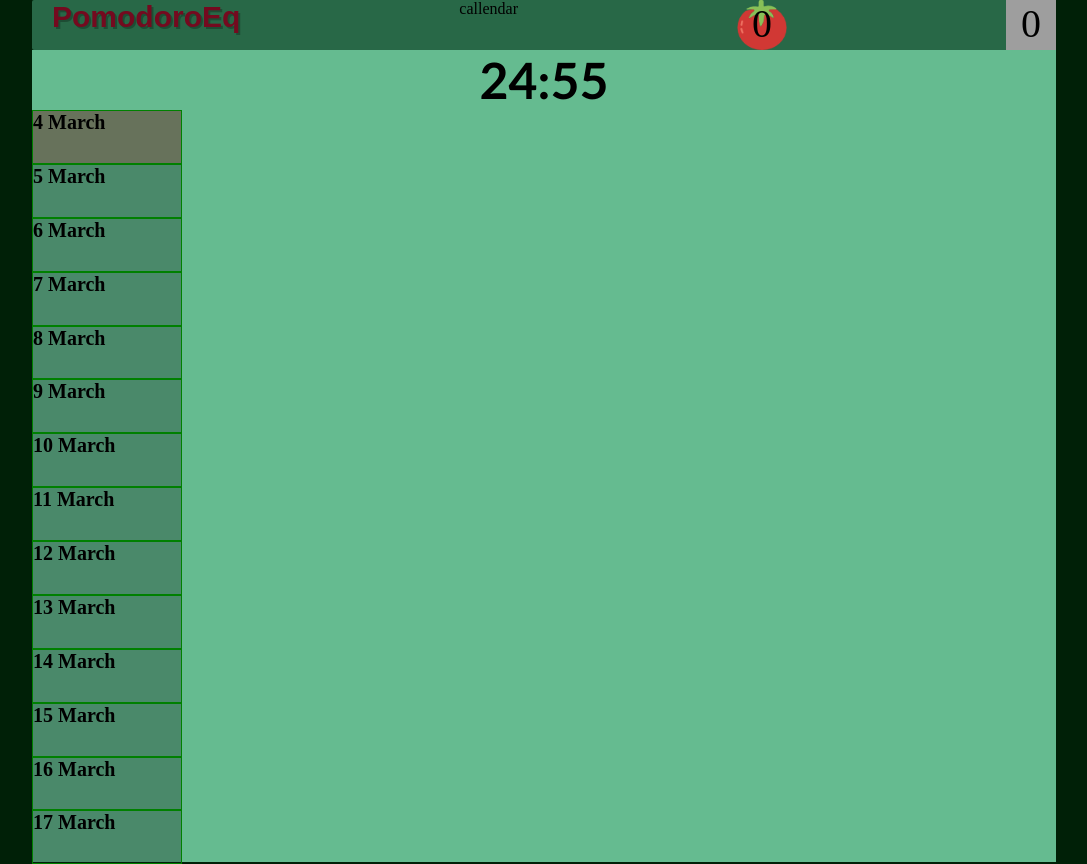
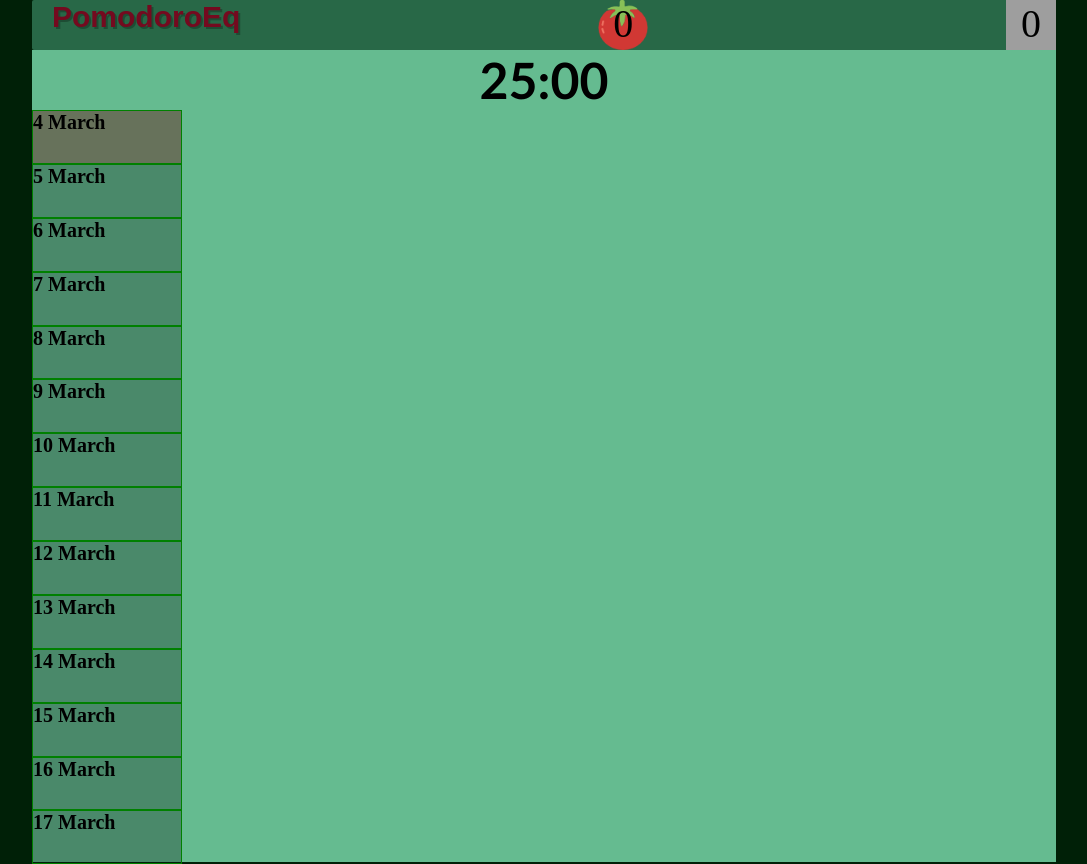
Before and after one commit to JaskierBard/pomodoroeq-front, a React (Create React App) app: page /callendar in a window 1280 px wide. Shown: the whole page, without its empty margins (96-1183 px from the left). Built offline with nearby package versions, Linux system fonts and the light colour scheme; grey boxes are pictures that could not be loaded.

Commit message:
splited previous ideas to separated components

```diff
--- a/src/App.tsx
+++ b/src/App.tsx
@@ -1,66 +1,25 @@
-import React, {useEffect, useState } from 'react';
-import Countdown, { zeroPad } from 'react-countdown';
+import React from 'react';
+import { Callendar } from './components/Calendar/callendar';
+import { Clock } from './components/Clock/clock';
 
-interface Clock{
-  hours: number
-  minutes: number
-  seconds: number
-  completed: boolean
-
-}
 
 export const App = () => {
-  const [day, setDay] = useState<string[]>([]);
+// const onPause = () => {
 
-
-
-  const monthNames = ["January", "February", "March", "April", "May", "June",
-  "July", "August", "September", "October", "November", "December"
-];
-
-
-
-  useEffect(() => {
-
-    const days = []
-      for (let i = 0; i < 14; i++) {
-        const d = new Date()
-            d.setDate(d.getDate()+i);
-        days.push(String(d.getDate()) + '  ' + (monthNames[d.getMonth()]))
-      }
-      setDay(days)
-}, []);
-
-
-
-const renderer = ({ hours, minutes, seconds, completed }:Clock) => {
-  if (completed) {
-    window.alert('Time is out!')
-    return <span>Time is out!</span>;
-  } else {
-    return <span>{zeroPad(minutes)}:{zeroPad(seconds)}</span>;
-  }
-};
-
-const onPause = () => {
-
-}
+// }
 
 
   return (
     <>
       <header>
         <h1>PomodoroEq</h1>
-        <a>callendar</a>
         <div className='tomato'>0</div>
         <div className='seed'>0</div>
       </header>
 
       <div className='bgc'>
-      <div className='clock'><Countdown date={Date.now() + (1000  * 60 * 25)} renderer={renderer} ></Countdown></div>
-        <ul className='Callendar'>
-          {day.map((item, index) => <li className='dayCallendar' key={index}><strong>{item}</strong></li>)}
-        </ul>
+        <Clock></Clock>
+        <Callendar></Callendar>
 
 
       </div>
--- /dev/null
+++ b/src/components/Calendar/callendar.tsx
@@ -0,0 +1,24 @@
+import React, { useEffect, useState } from "react"
+
+export const Callendar = () => {
+    const [day, setDay] = useState<string[]>([]);
+
+    const monthNames = ["January", "February", "March", "April", "May", "June",
+    "July", "August", "September", "October", "November", "December"
+  ];
+
+  useEffect(() => {
+
+    const days = []
+      for (let i = 0; i < 14; i++) {
+        const d = new Date()
+            d.setDate(d.getDate()+i);
+        days.push(String(d.getDate()) + '  ' + (monthNames[d.getMonth()]))
+      }
+      setDay(days)
+}, []);
+
+return <ul className='Callendar'>
+{day.map((item, index) => <li className='dayCallendar' key={index}><strong>{item}</strong></li>)}
+</ul>
+}
--- /dev/null
+++ b/src/components/Clock/clock.tsx
@@ -0,0 +1,27 @@
+import React, { useEffect, useState } from 'react';
+import {ClockInterface} from 'types'
+import Countdown, { zeroPad } from 'react-countdown';
+
+
+export const Clock = () => {
+    const [time, setTime] = useState<number>(1);
+
+    useEffect(() => {
+        document.title = time.toString();
+        console.log(time)
+    }, []);
+
+    const renderer = ({ hours, minutes, seconds, completed }:ClockInterface) => {
+        setTime(minutes)
+        if (completed) {
+          window.alert('Time is out!')
+          return <span>Time is out!</span>;
+        } else {
+          return <span>{zeroPad(minutes)}:{zeroPad(seconds)}</span>;
+        }
+      };
+
+
+      return       <div className='clock'><Countdown date={Date.now() + (1000  * 60 * 25)} renderer={renderer} ></Countdown></div>
+
+}
```
Also changed, not shown: src/components/Equipment/equipment.tsx (added, +11 -0 lines), 1 other file (tests, documents, lock files or other folders).
